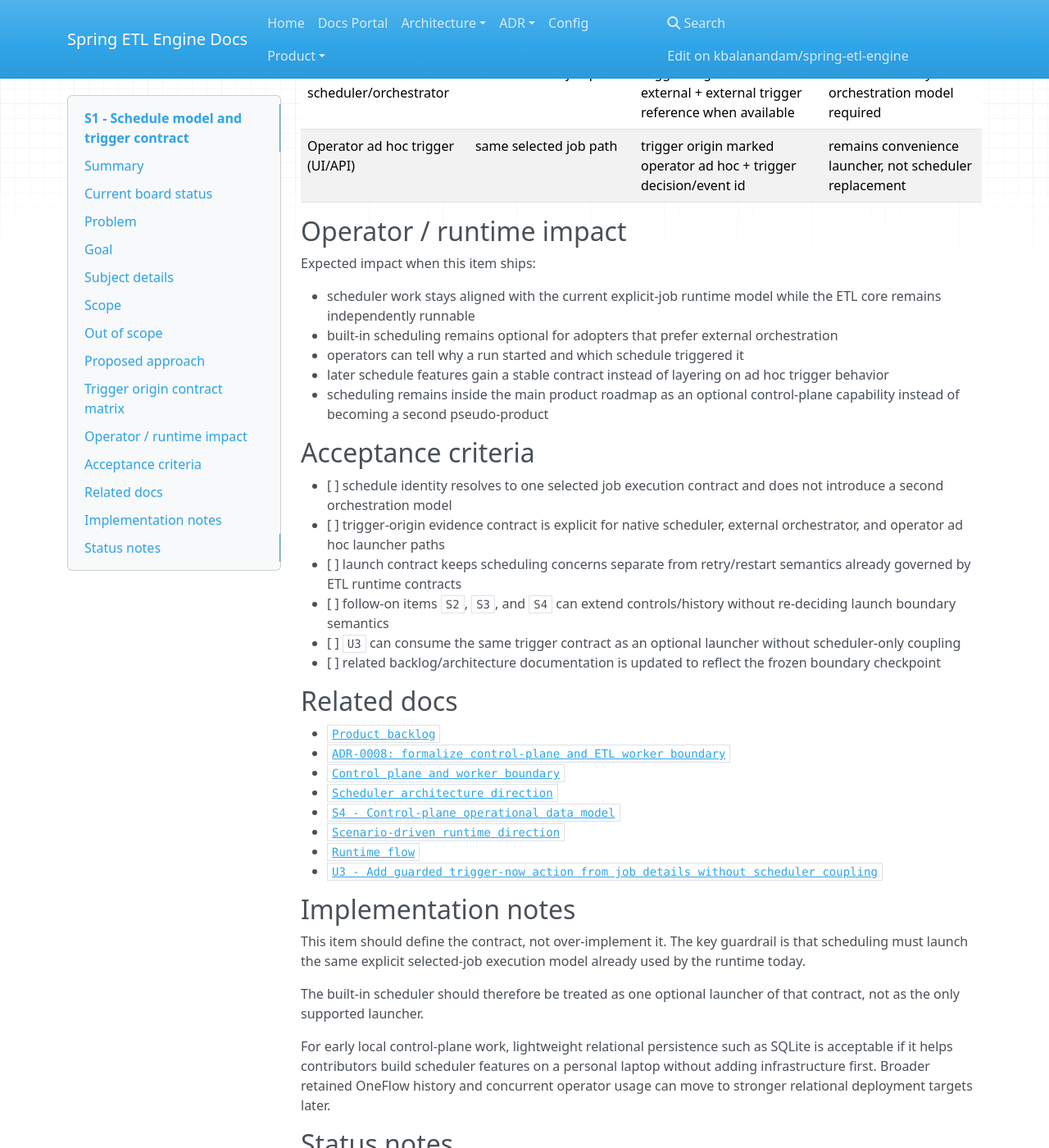
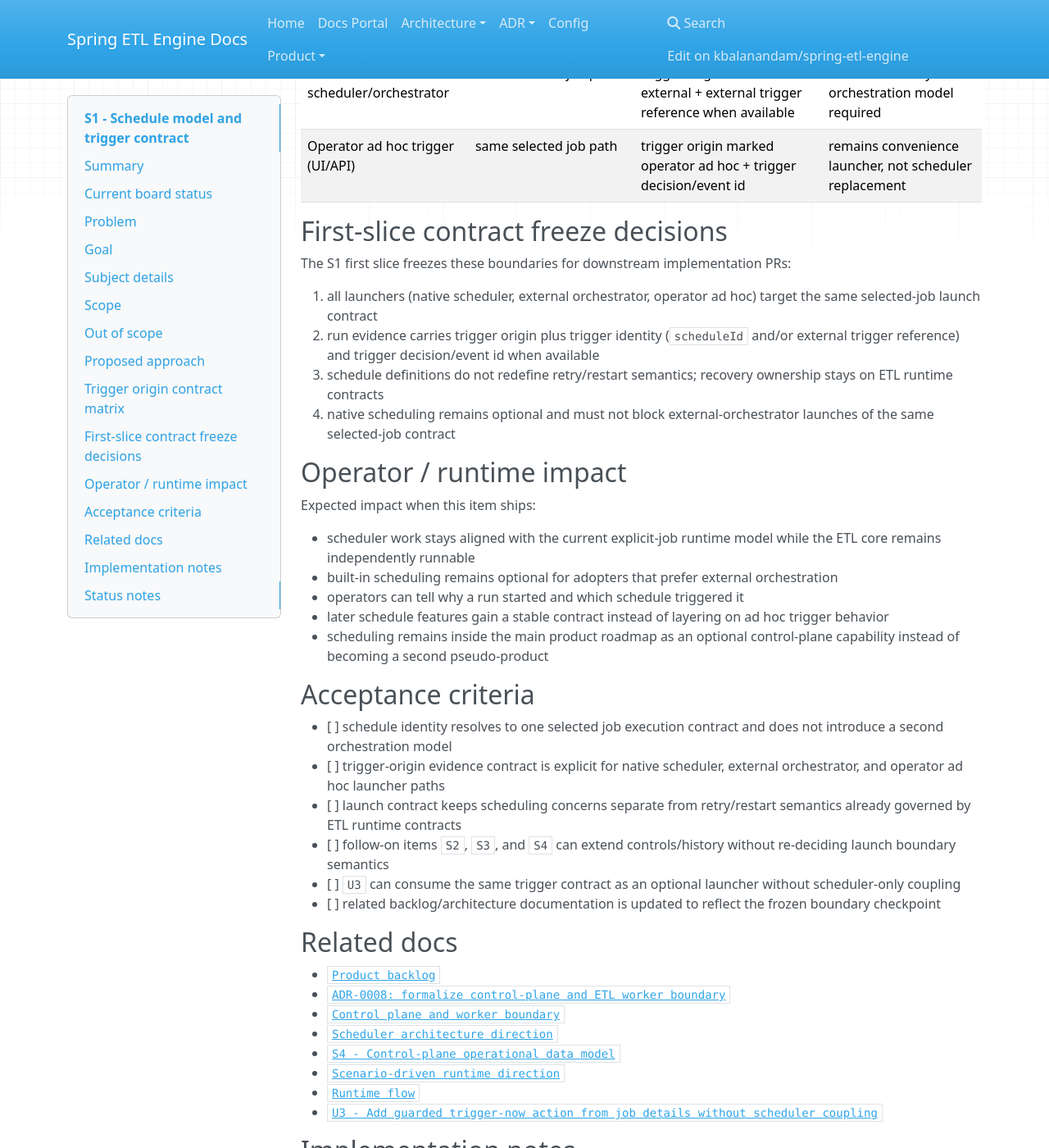
Before and after one commit to kbalanandam/spring-etl-engine, an MkDocs documentation site: the page built from docs/product/backlog-items/scheduler/S1-schedule-model-and-trigger-contract.md, in a window 1280 px wide and 1400 px high, scrolled down 2413 px. Shown: the whole window at 82% size. Built offline with MkDocs 1.6.1, drawn with Linux system fonts in a browser that asks for light colours; nearby versions of some CDN libraries; some of the changed text lies outside the part shown.

Commit message:
docs(s1): start first contract-freeze slice for 1.8.0

```diff
--- a/docs/product/backlog-items/scheduler/S1-schedule-model-and-trigger-contract.md
+++ b/docs/product/backlog-items/scheduler/S1-schedule-model-and-trigger-contract.md
@@ -89,6 +89,15 @@ The preferred direction is:
 | External scheduler/orchestrator | same selected job path | trigger origin marked external + external trigger reference when available | no OneFlow-only orchestration model required |
 | Operator ad hoc trigger (UI/API) | same selected job path | trigger origin marked operator ad hoc + trigger decision/event id | remains convenience launcher, not scheduler replacement |
 
+## First-slice contract freeze decisions
+
+The S1 first slice freezes these boundaries for downstream implementation PRs:
+
+1. all launchers (native scheduler, external orchestrator, operator ad hoc) target the same selected-job launch contract
+2. run evidence carries trigger origin plus trigger identity (`scheduleId` and/or external trigger reference) and trigger decision/event id when available
+3. schedule definitions do not redefine retry/restart semantics; recovery ownership stays on ETL runtime contracts
+4. native scheduling remains optional and must not block external-orchestrator launches of the same selected-job contract
+
 ## Operator / runtime impact
 
 Expected impact when this item ships:
@@ -129,7 +138,7 @@ For early local control-plane work, lightweight relational persistence such as S
 
 ## Status notes
 
-Ready for parallel planning with monitoring-first Operator UI work because `S1` defines the trigger/launch boundary that `U3` depends on.
+S1 contract-freeze slice is now in progress as a docs-first boundary baseline for follow-on backend/runtime/UI implementation PRs.
 
 Contract freeze checkpoint for cross-track work:
 
```
Also changed, not shown: other parts of docs/product/backlog-items/scheduler/S1-schedule-model-and-trigger-contract.md (+1 -1 lines), CHANGELOG.md (+2 -1 lines), docs/architecture/control-plane/scheduler-architecture-direction.md (+3 -2 lines), docs/product/product-backlog.md (+2 -2 lines), docs/product/release-planning-and-delivery-control.md (+1 -1 lines).
